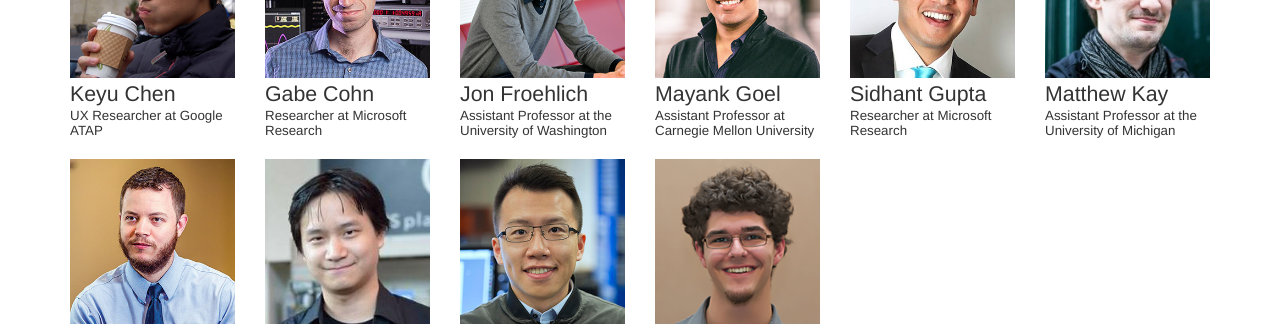
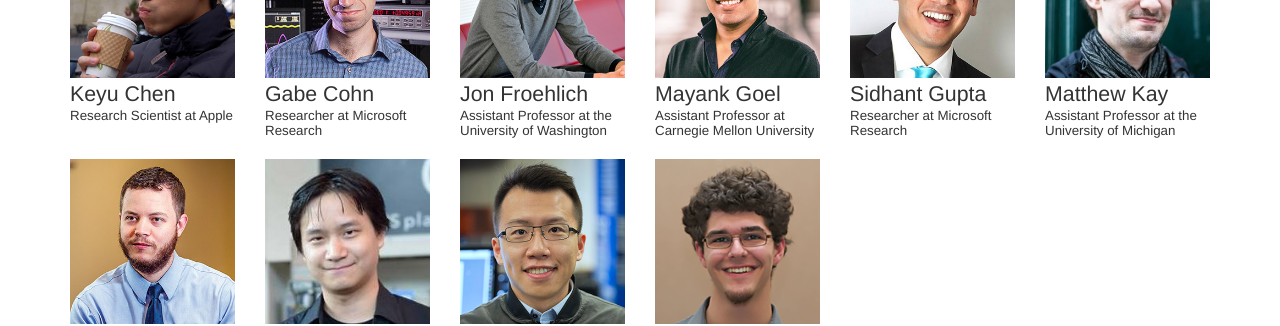
Before and after one commit to ubicomplab/ubicomplab.github.io, a Jekyll site: the page built from members/index.html, in a window 1280 px wide and 900 px high, scrolled down 2043 px. Shown: the part 152-478 px from the top of the window. Built offline with Jekyll 4.4.1, drawn with Linux system fonts in a browser that asks for light colours; some web fonts are replaced.

Commit message:
Keyu is now at Apple

```diff
--- a/_data/members.yml
+++ b/_data/members.yml
@@ -150,7 +150,7 @@
   image: /images/members/keyu.jpg
   website: http://www.keyuc.com
   status: alumni
-  affiliation: UX Researcher at Google ATAP
+  affiliation: Research Scientist at Apple
 
 - id: cohn
   name: Gabe Cohn
```
